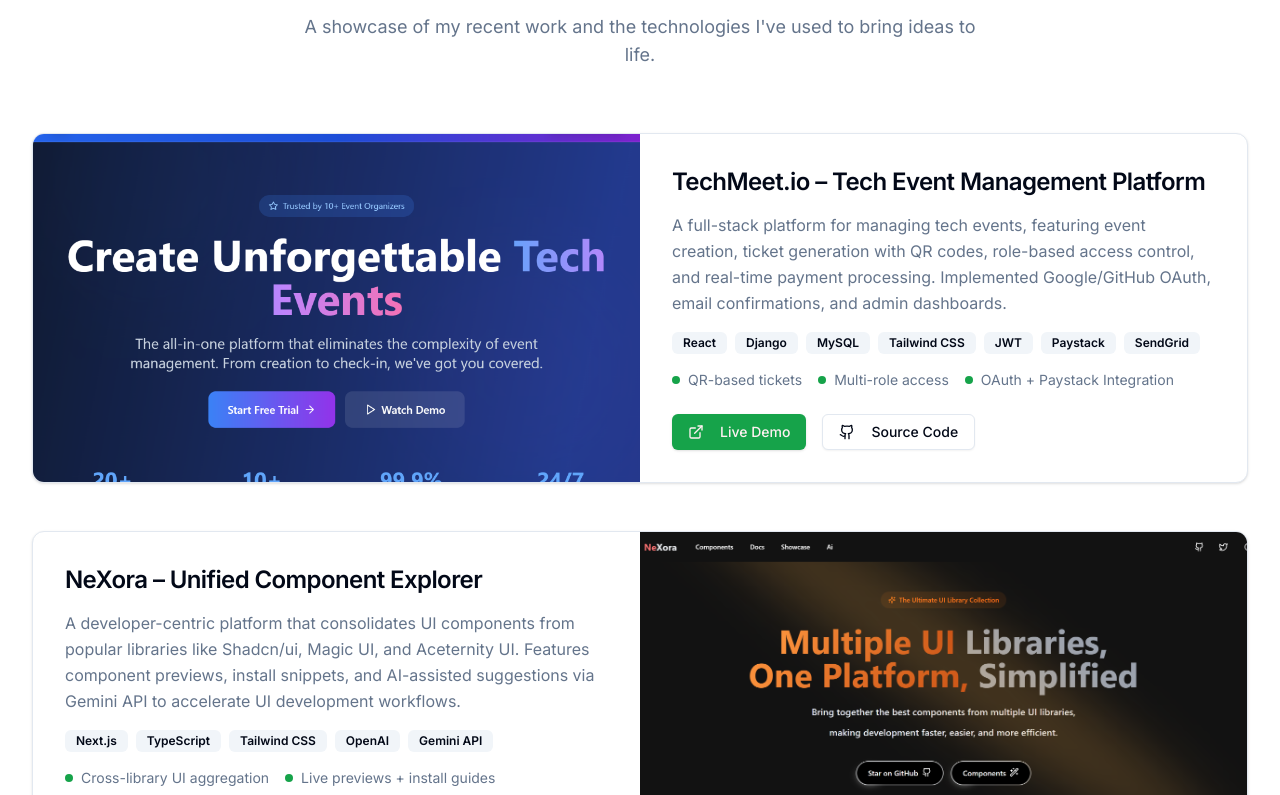
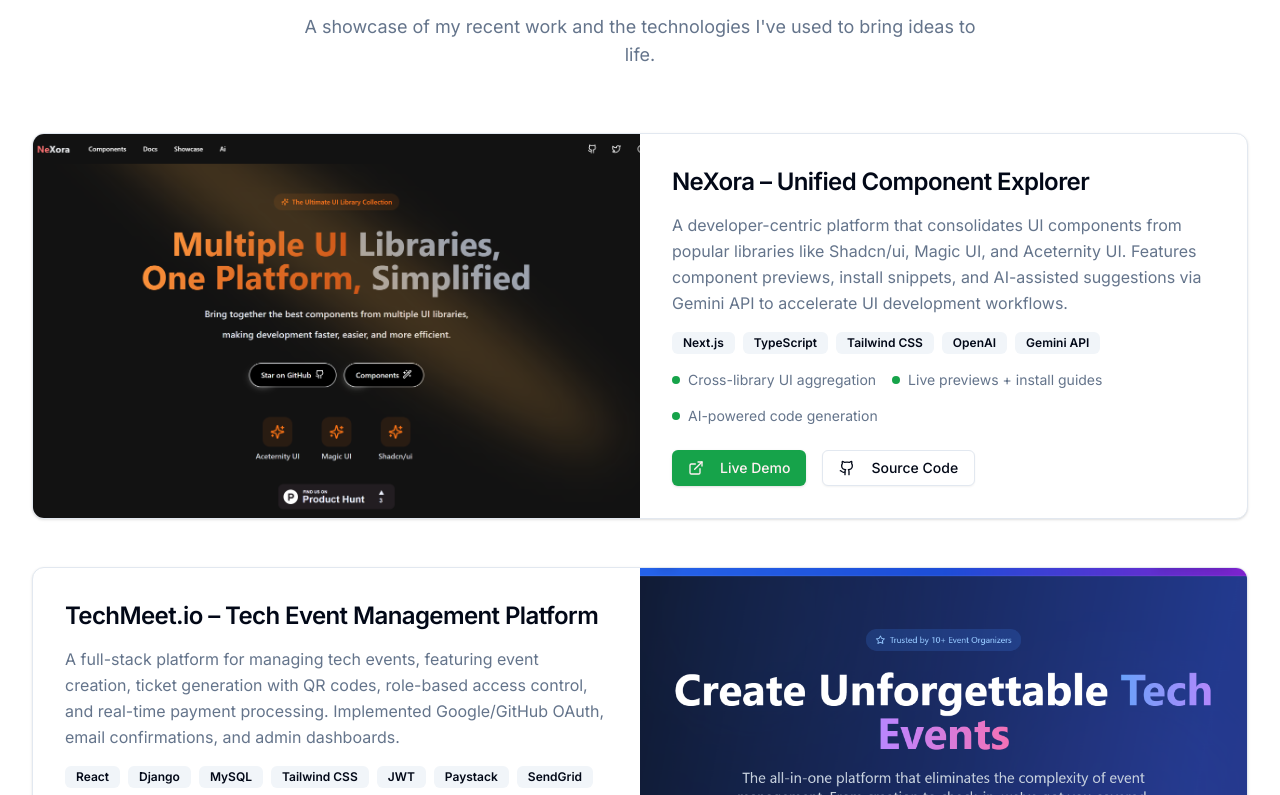
Before and after one commit to Muhadev/my-portfolio, a Next.js app: page / in a window 1280 px wide. Shown: the part 4005-4800 px from the top of the page. Built offline with nearby package versions, Linux system fonts and the light colour scheme.

Commit message:
fixed the content of the project

```diff
--- a/src/components/sections/projects.tsx
+++ b/src/components/sections/projects.tsx
@@ -8,6 +8,17 @@
 
 export function Projects() {
   const projects = [
+    {
+      title: "NeXora – Unified Component Explorer",
+      description:
+        "A developer-centric platform that consolidates UI components from popular libraries like Shadcn/ui, Magic UI, and Aceternity UI. Features component previews, install snippets, and AI-assisted suggestions via Gemini API to accelerate UI development workflows.",
+      image: "/images/nexora.png", // Add a screenshot for NeXora
+      technologies: ["Next.js", "TypeScript", "Tailwind CSS", "OpenAI", "Gemini API"],
+      liveUrl: "https://ne-xora.vercel.app/", // Update if deployed
+      githubUrl: "https://github.com/Muhadev/Nexora",
+      featured: true,
+      metrics: ["Cross-library UI aggregation", "Live previews + install guides", "AI-powered code generation"],
+    },
       {
       title: "TechMeet.io – Tech Event Management Platform",
       description:
@@ -18,17 +29,6 @@
       githubUrl: "https://github.com/Muhadev/PayForMe", // Replace with actual repo link
       featured: true,
       metrics: ["QR-based tickets", "Multi-role access", "OAuth + Paystack Integration"],
-    },
-      {
-      title: "NeXora – Unified Component Explorer",
-      description:
-        "A developer-centric platform that consolidates UI components from popular libraries like Shadcn/ui, Magic UI, and Aceternity UI. Features component previews, install snippets, and AI-assisted suggestions via Gemini API to accelerate UI development workflows.",
-      image: "/images/nexora.png", // Add a screenshot for NeXora
-      technologies: ["Next.js", "TypeScript", "Tailwind CSS", "OpenAI", "Gemini API"],
-      liveUrl: "https://ne-xora.vercel.app/", // Update if deployed
-      githubUrl: "https://github.com/Muhadev/Nexora",
-      featured: true,
-      metrics: ["Cross-library UI aggregation", "Live previews + install guides", "AI-powered code generation"],
     },
     {
       title: "PayForMe – Online Crowdfunding App",
```
